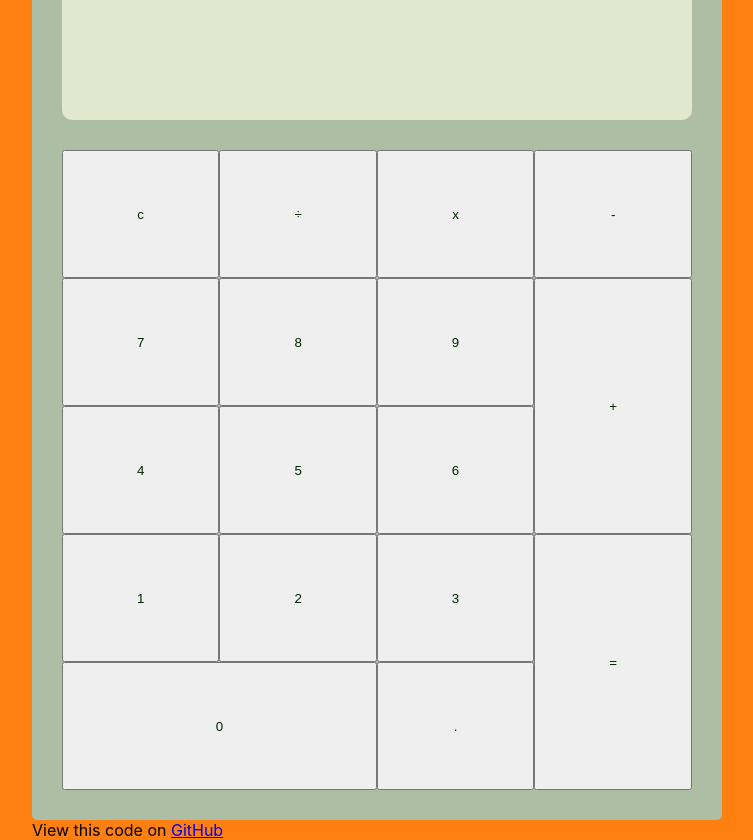
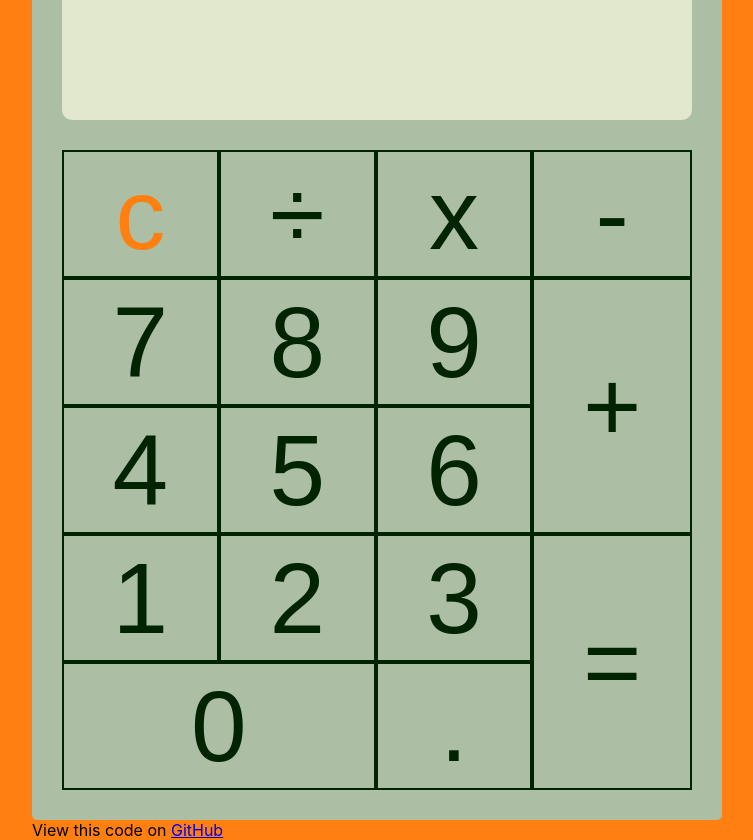
Before and after one commit to partum/calculator, a React (Create React App) app: page / in a window 1280 px wide. Shown: the whole page, without its empty margins (263-1016 px from the left). Built offline with nearby package versions, Linux system fonts and the light colour scheme.

Commit message:
styled buttons

```diff
--- a/src/index.css
+++ b/src/index.css
@@ -66,3 +66,18 @@ h1 {
 p {
   display: inline;
 }
+
+button {
+  /* margin: 100px 0; */
+  color: #002400;
+  font-size: 100px;
+  background-color: #acbfa4;
+  border: solid 2px;
+
+  /* filter: drop-shadow(15px 10px 4px #879c7e) drop-shadow(-10px -5px 2px #c6d3c0); */
+}
+
+#clear {
+  color: #ff7f11;
+  border: solid 2px #002400;
+}
```
